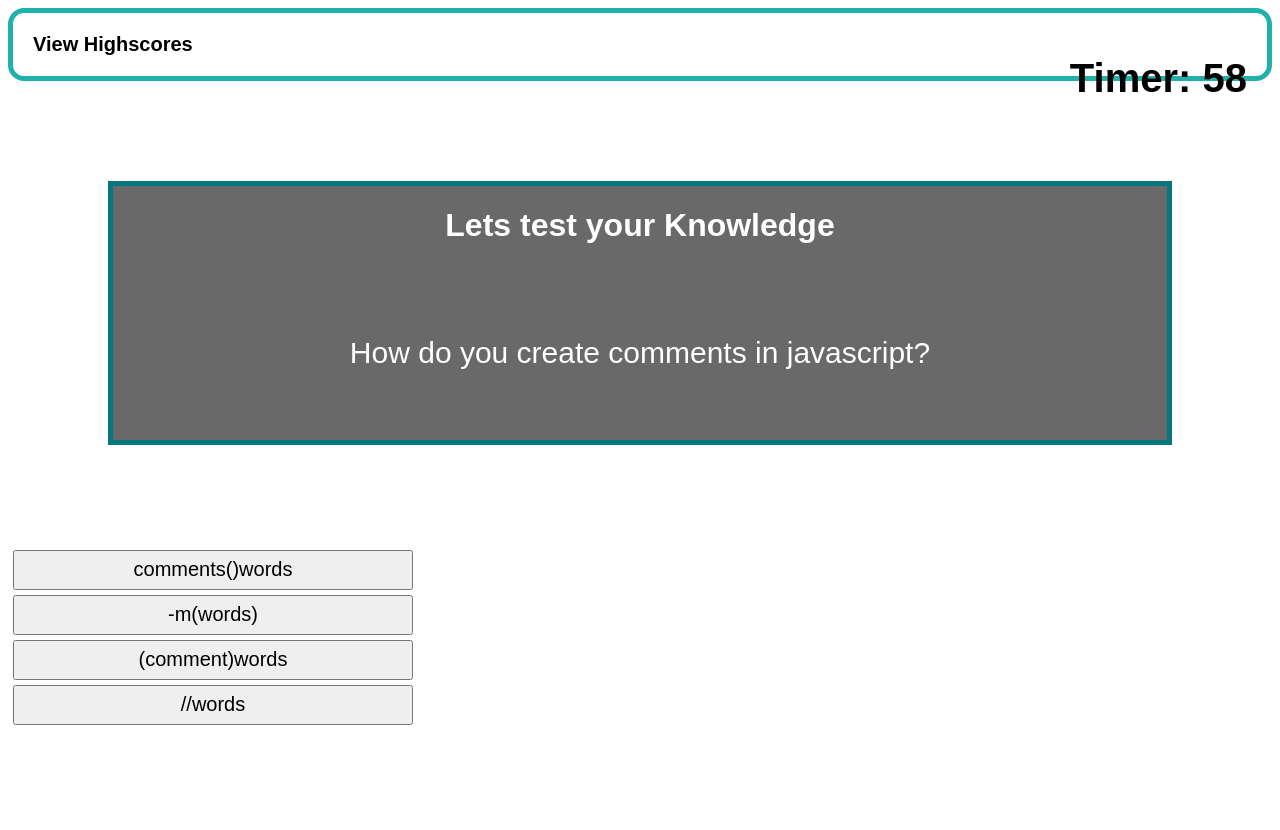
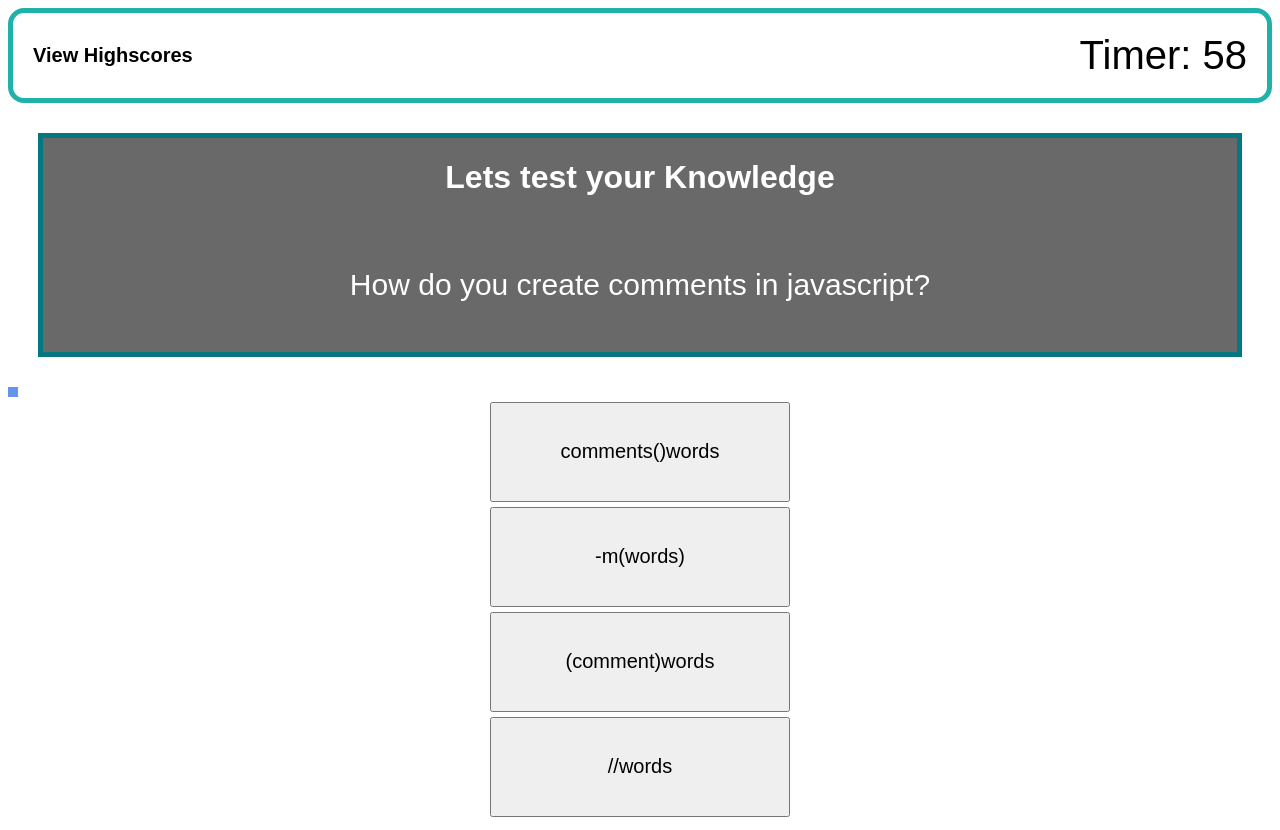
Before and after one commit to Sakaria-Qcorp/Code-Quiz, a plain HTML site: page index.html in a window 1280 px wide. Both pictures are taken after a click on the button "Start". Before the commit the page ends 800 px from the top, so only its background shows below. Drawn offline with Linux system fonts and the light colour scheme.

Commit message:
updated the css

```diff
--- a/Assets/gameScore.css
+++ b/Assets/gameScore.css
@@ -33,7 +33,7 @@ body {
     background-size: cover;
 }
 
-.box {
+.container {
     margin: 100px 100px;
     border: 5px solid lightseagreen;
     text-align: center;
@@ -41,11 +41,11 @@ body {
     position: relative;
 }
 
-.score-header {
+.game-scoreh1 {
     font-size: 40px;
 }
 
-.score-container {
+.gameScore-container {
     padding: 100px 10px;
     font-size: 20px;
 }
@@ -57,11 +57,11 @@ body {
 }
 
 /* Button Styling */
-.scoreButtons {
+.higscorepagebtn {
     width: 100%
 }
 
-#scoreBtn {
+#gamescorebtn {
     height: 60px;
     width: 200px;
     padding: 10px;
@@ -71,6 +71,6 @@ body {
     font-size: 20px;
 }
 
-#scoreBtn:hover {
-    opacity: 75%;
+#gamescorebtn:hover {
+  box-shadow: lightseagreen;
 }
--- a/Assets/style.css
+++ b/Assets/style.css
@@ -29,15 +29,26 @@ a:visited {
     color: black;
 }
 
+nav{
+    display: flex;
+    justify-content: space-between;
+    align-items: center;
+}
+
 .timer {
-    float: right;
-    font-size: 40px;
-    font-weight: bold;
+    display:flex;
+    justify-content: flex-end;
+    order:0;
+
+}
+main{
+    display:flex;
+    flex-direction: column;
 }
 
 /* Styling body*/
 .container {
-    margin: 100px 100px;
+    margin: 30px 30px;
     border: 5px solid rgb(5, 119, 128);
     text-align: center;
     background-color: dimgray;
@@ -49,7 +60,7 @@ header {
 }
 
 .questions {
-    padding: 70px 10px;
+    padding: 50px 10px;
     font-size: 30px;
 }
 .answers{
@@ -57,11 +68,12 @@ header {
     display: flex;
     justify-content: space-around;
     text-align: center;
+    align-self: center;
 }
 
 #opts {
-    height: 40px;
-    width: 400px;
+    height: 100px;
+    width: 300px;
     margin: 5px;
     outline: none;
     font-size: 20px;
@@ -69,24 +81,13 @@ header {
 
 }
 
-/*
-.timer{
+.showAnswer{
     display: flex;
-    font-size: larger;
-    border: 2px solid black;
-    max-width: 100px;
-    justify-content: flex-end;
+    justify-content:flex-start;
+    align-self:flex-start;
+    font-weight: bolder;
 
+    border: 5px solid cornflowerblue;
+    color: white;
+    background-color: lightseagreen;
 }
-.para{
-
-    justify-content: center;
-}
-.h3{
-    display: flex;
-    justify-content: center;
-}
-#highscore{
-    display:flex;
-    justify-content: flex-start;
-}*/
--- a/index.html
+++ b/index.html
@@ -9,26 +9,34 @@
     <body>
         <header>
         <nav>
-            <div class = "highscorepage"> <div class="score-page"><a class='toScores' href="gameScore.html">View Highscores</a></div></div>
-            <div class="timer"><span class="time"></span></div>
+            <div class = "highscorepage">
+                 <div class="score-page">
+                     <a class='toScores' href="gameScore.html">
+                         View Highscores
+                        </a>
+                    </div>
+                </div>
+            <div class="timer">
+                <span class="time"></span>
+            </div>
         </nav>
     </header>
-        <main></main>
+        <main>
 
-        <div class="container1">
+
 
             <div class=" container">
                 <h1 class="h1Tag">Lets test your Knowledge</h1>
                 <div class="questions"><span class="scoreAlert"></span>To test your developer knowledge Click
                     the button below to take this quiz! If a question is answered incorrectly 10 seconds will be deducted from the time.
                     Try to answer all the questions in the provided time.
-                      <span style="font-weight: bold;">Please click the button below to start the game and good luck!</span></div>
+                      Please click the button below to start the game and good luck!</div>
                 <button type="button" class="Start btn" role="button">Start</button>
 
             </div>
-
+            <div class="showAnswer"></div>
             <!--the options for answers-->
-            <div class="card answers">
+            <div class="answers">
 
                 <button type="button" id="opts" class="eoption1 btn" role="button"></button>
 
@@ -39,7 +47,7 @@
                 <button type="button" id="opts" class="eoption4 btn" role="button"></button>
 
             </div>
-            <div class="showAnswer"></div>
+
 
             <!--GameScore Input-->
             <div class="highscores">
@@ -49,9 +57,10 @@
                     <button type="button" class="submitGameScore btn">Submit Score</button>
                 </a>
             </div>
+
         </main>
 
-        </div>
+
 
 
 
```
Also changed, not shown: gameScore.html (+6 -6 lines).
